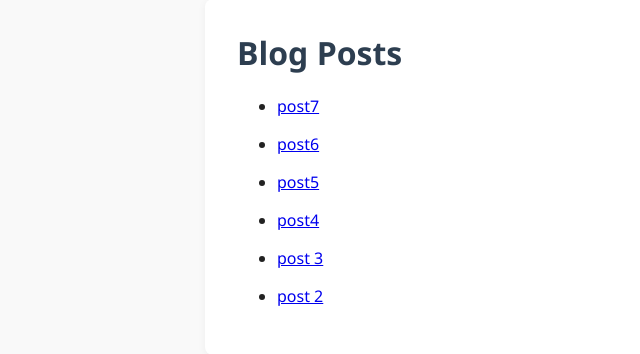
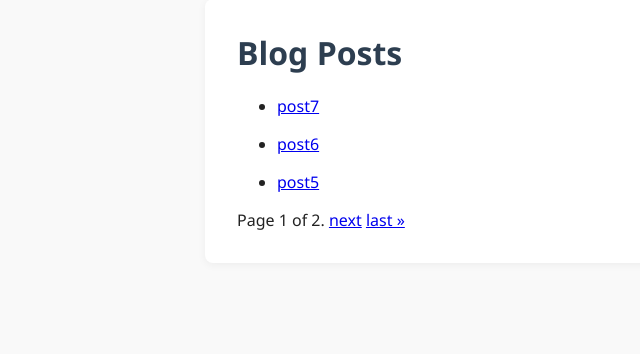
Before and after one commit to ho3einmo/mysite, a Django app: page / in a window 1280 px wide. Shown: the part 151-505 px from the top of the page, without its empty margins (3-643 px from the left). Run offline with Django 5.2, Linux system fonts and the light colour scheme; data comes from the database, SQL or seed files in the repository; both versions use the stored data as it was after the commit.

Commit message:
Implement pagination for blog post listing with navigation links

```diff
--- a/blog/templates/blog/list.html
+++ b/blog/templates/blog/list.html
@@ -14,4 +14,21 @@
             <li>No posts available.</li>
         {% endfor %}
     </ul>
+    <div class="pagination">
+    <span class="step-links">
+        {% if posts.has_previous %}
+            <a href="?page=1">&laquo; first</a>
+            <a href="?page={{ posts.previous_page_number }}">previous</a>
+        {% endif %}
+
+        <span class="current">
+            Page {{ posts.number }} of {{ posts.paginator.num_pages }}.
+        </span>
+
+        {% if posts.has_next %}
+            <a href="?page={{ posts.next_page_number }}">next</a>
+            <a href="?page={{ posts.paginator.num_pages }}">last &raquo;</a>
+        {% endif %}
+    </span>
+</div>
 {% endblock %}
--- a/blog/views.py
+++ b/blog/views.py
@@ -1,8 +1,12 @@
 from django.shortcuts import render, get_object_or_404
 from . import models
+from django.core.paginator import Paginator
 # Create your views here.
 def list(request):
     posts = models.Post.objects.filter(status='published').order_by('-created_at')
+    paginator = Paginator(posts, 3)  # Show 3 posts per page
+    page_number = request.GET.get('page')
+    posts = paginator.get_page(page_number)
     return render(request, 'blog/list.html', {'posts': posts})
 
 
```
Also changed, not shown: db.sqlite3.
